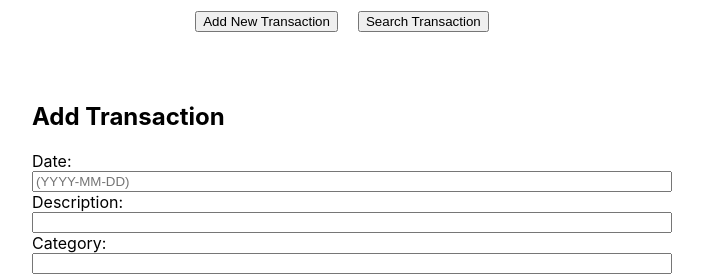
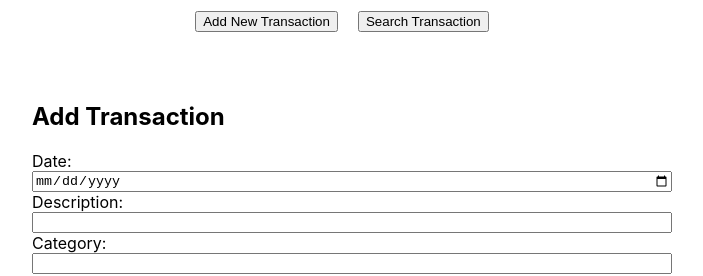
Before and after one commit to Ron-Maina/phase-2-week-1-Bank-of-Flatiron, a React (Create React App) app: page / in a window 1280 px wide. Both pictures are taken after typing "Sample" into the empty fields and a click on the button "Add New Transaction". Shown: the top 276 px of the page, without its empty margins (288-991 px from the left). Built offline with nearby package versions, Linux system fonts and the light colour scheme; no server answers.

Commit message:
Updated new transaction form

```diff
--- a/src/Components/NewTransaction.js
+++ b/src/Components/NewTransaction.js
@@ -33,9 +33,7 @@ function NewTransaction({updateTableData}) {
             <h2>Add Transaction</h2>
             <label htmlFor="date">Date: </label>
             <input
-            type="text"
-            placeholder='(YYYY-MM-DD)'
-            pattern="\d{4}-\d{2}-\d{2}"
+            type="date"
             id="date"
             value={newTransactions.date}
             onChange={(e) => setnewTransactions({...newTransactions, date: e.target.value})}
```
